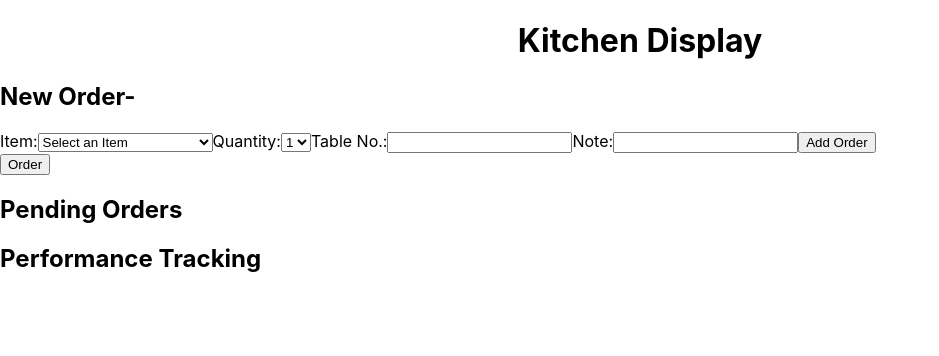
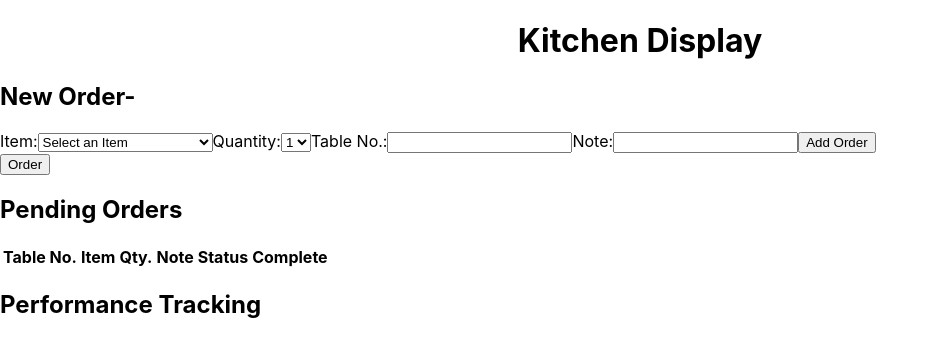
Before and after one commit to j-rob16/kitchen-display, a React (Create React App) app: page / in a window 1280 px wide. Shown: the top 356 px of the page, without its empty margins (0-939 px from the left). Built offline with nearby package versions, Linux system fonts and the light colour scheme.

Commit message:
refactored form

```diff
--- a/src/components/orderForm/OrderForm.js
+++ b/src/components/orderForm/OrderForm.js
@@ -2,7 +2,12 @@ import React, {useState} from "react";
 
 function OrderForm({ updateOrders }) {
 
-  const [orders, setOrders] = useState([])
+  const [order, setOrder] = useState({
+    item: '',
+    quantity: 0,
+    table_no: 0,
+    note: ''
+  })
 
   const [orderItem, setOrderItem] = useState('');
   const [orderQuantity, setOrderQuantity] = useState(0);
@@ -27,11 +32,19 @@ function OrderForm({ updateOrders }) {
 
   const saveNewOrder = (evt) => {
     evt.preventDefault();
-    const copiedOrders = [...orders];
-    copiedOrders.push({item: orderItem, quantity: orderQuantity, table_no: orderTableNo, note: orderNote});
-    setOrders(copiedOrders);
-    updateOrders(copiedOrders);
-    setOrders([]);
+    const copiedOrder = {order};
+    copiedOrder.item = orderItem;
+    copiedOrder.quantity = orderQuantity;
+    copiedOrder.table_no = orderTableNo;
+    copiedOrder.note = orderNote;
+    setOrder(copiedOrder);
+    updateOrders(copiedOrder);
+    setOrder({
+      item: '',
+      quantity: 0,
+      table_no: 0,
+      note: ''
+    });
     setOrderItem('');
     setOrderQuantity(0);
     setOrderTableNo(0);
--- /dev/null
+++ b/src/components/pendingOrders/OrderTable.js
@@ -0,0 +1,31 @@
+function OrderTable({orders}) {
+
+  const orderRow = orders.map((order) => {
+    return (
+      <tr>
+        <td>{order.table_no}</td>
+        <td>{order.item}</td>
+        <td>{order.quantity}</td>
+        <td>{order.note}</td>
+        <td>status</td>
+        <td>button</td>
+      </tr>
+    )
+  })
+
+  return (
+    <table>
+      <tr>
+        <th>Table No.</th>
+        <th>Item</th>
+        <th>Qty.</th>
+        <th>Note</th>
+        <th>Status</th>
+        <th>Complete</th>
+      </tr>
+      {orderRow}
+    </table>
+  )
+}
+
+export default OrderTable;
--- a/src/components/pendingOrders/PendingOrders.js
+++ b/src/components/pendingOrders/PendingOrders.js
@@ -1,8 +1,13 @@
 import React from "react";
+import OrderTable from "./OrderTable";
 
-function PendingOrders() {
+function PendingOrders({ orders }) {
   return (
-    <h2>Pending Orders</h2>
+    <>
+      <h2>Pending Orders</h2>
+      <OrderTable orders={orders} />
+    </>
+
   )
 }
 
```
